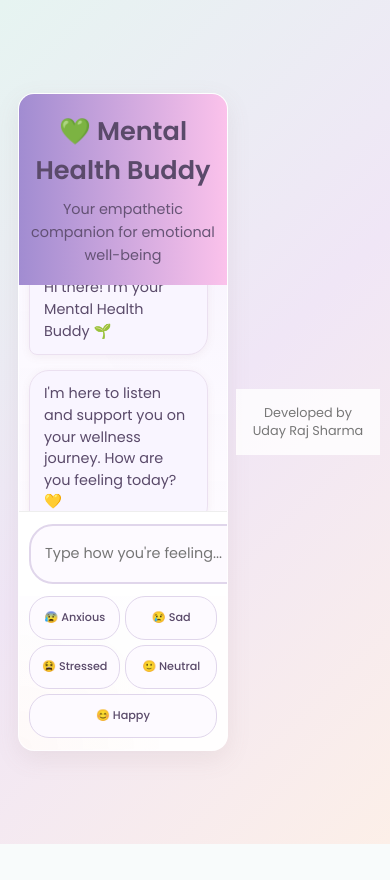
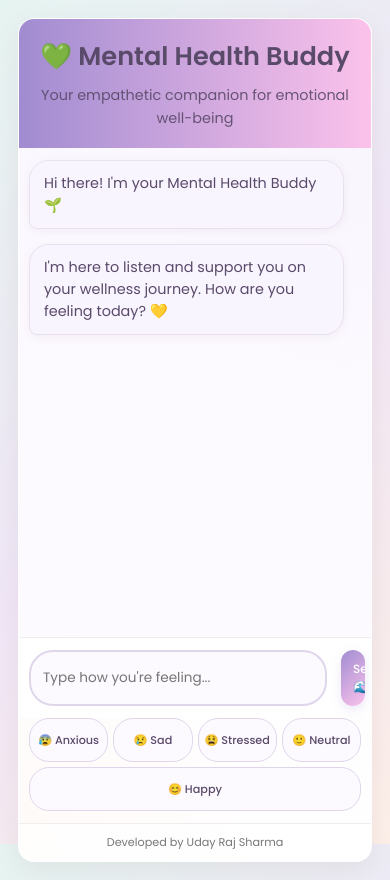
Before and after one commit to udayraj28/Mental-Health-Buddy, a Flask app: page / in a window 390 px wide. Before the commit the page ends 844 px from the top, so only its background shows below. Run offline with Flask 3, Linux system fonts and the light colour scheme.

Commit message:
Fix footer position & make input/send button smaller on mobile

```diff
--- a/static/style.css
+++ b/static/style.css
@@ -30,6 +30,9 @@ body {
     overflow: hidden;
     border: 1px solid rgba(255, 255, 255, 0.2);
     transition: all 0.3s ease;
+    display: flex;
+    flex-direction: column;
+    min-height: 100vh;
 }
 
 header {
@@ -59,6 +62,7 @@ header p {
     flex-direction: column;
     height: 70vh;
     min-height: 450px;
+    flex: 1;
     background:
         radial-gradient(circle at top right, rgba(240, 230, 246, 0.3) 0%, transparent 30%),
         radial-gradient(circle at bottom left, rgba(252, 239, 232, 0.3) 0%, transparent 30%);
@@ -79,10 +83,12 @@ header p {
 
 footer {
     text-align: center;
-    padding: 15px;
+    padding: 10px;
     color: #777;
-    font-size: 0.8rem;
+    font-size: 0.7rem;
     background-color: rgba(255, 255, 255, 0.8);
+    margin-top: auto;
+    border-top: 1px solid #eee;
 }
 
 .message {
@@ -384,8 +390,8 @@ footer {
     }
 
     .chat-container {
-        height: 60vh;
-        min-height: 300px;
+        height: 55vh;
+        min-height: 280px;
         flex: 1;
         display: flex;
         flex-direction: column;
@@ -412,17 +418,18 @@ footer {
     }
 
     #userInput {
-        padding: 14px 16px;
-        font-size: 1rem;
+        padding: 12px 14px;
+        font-size: 0.9rem;
         border-radius: 24px;
         flex: 1;
     }
 
     #sendButton {
         margin-left: 8px;
-        padding: 14px 16px;
+        padding: 12px 14px;
         border-radius: 24px;
         min-width: auto;
+        font-size: 0.9rem;
     }
 
     .quick-actions {
@@ -491,14 +498,14 @@ footer {
     }
 
     #userInput {
-        padding: 12px 14px;
-        font-size: 0.9rem;
+        padding: 10px 12px;
+        font-size: 0.85rem;
         flex: 1;
     }
 
     #sendButton {
-        padding: 12px 14px;
-        font-size: 0.8rem;
+        padding: 10px 12px;
+        font-size: 0.75rem;
         min-width: auto;
     }
 
--- a/templates/index.html
+++ b/templates/index.html
@@ -40,11 +40,11 @@
                 <button class="checkin-button" onclick="sendQuickMessage('I\'m feeling okay')">🙂 Neutral</button>
                 <button class="checkin-button" onclick="sendQuickMessage('I\'m feeling happy!')">😊 Happy</button>
             </div>
+            <footer>
+                <p>Developed by Uday Raj Sharma</p>
+            </footer>
         </div>
     </div>
-    <footer>
-        <p>Developed by Uday Raj Sharma</p>
-    </footer>
     <script src="{{ url_for('static', filename='script.js') }}"></script>
 </body>
 </html>
```
